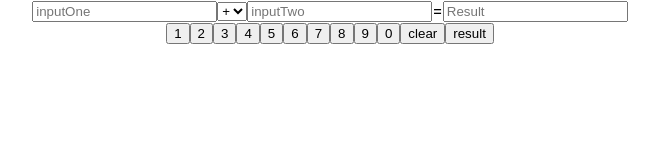
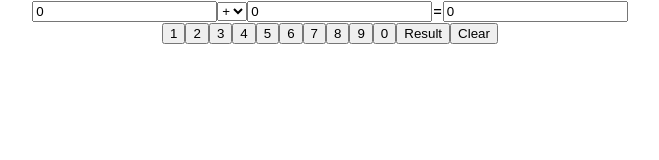
Before and after one commit to Arjunks2001/redux, a React (Create React App) app: page / in a window 1280 px wide. Shown: the top 160 px of the page, without its empty margins (310-969 px from the left). Built offline with nearby package versions, Linux system fonts and the light colour scheme.

Commit message:
redux-calculator

```diff
--- a/src/actions/Calculator_actions.js
+++ b/src/actions/Calculator_actions.js
@@ -1,8 +1,12 @@
+
+
 
 export const SET_INPUT1='SET_INPUT1';
 export const SET_INPUT2='SET_INPUT2';
 export const CALCULATERESULT='CALCULATERESULT'
 export const SETOPERATOR='SETOPERATOR'
+
+export const SETACTIVEINPUT='SETACTIVEINPUT'
 
 
 export const setinput1=(value)=>({
@@ -24,3 +28,9 @@ export const calculateresult=()=>({
     type:CALCULATERESULT,
 
 });
+
+export const setActiveInput=(input)=>({
+    type:SETACTIVEINPUT,
+    payload:input,
+
+});
--- a/src/components/Calculator.js
+++ b/src/components/Calculator.js
@@ -1,58 +1,78 @@
-import React from 'react'
-import { useDispatch ,useSelector} from 'react-redux'
-import { setOperator } from '../actions/Calculator_actions'
-
-
-
+import React from 'react';
+import { useDispatch, useSelector } from 'react-redux';
+import { setinput1, setinput2, setOperator, calculateresult, setActiveInput } from '../actions/Calculator_actions';
 
 const Calculator = () => {
+  const dispatch = useDispatch();
+  const input1 = useSelector((state) => state.input1);
+  const input2 = useSelector((state) => state.input2);
+  const operator = useSelector((state) => state.operator);
+  const result = useSelector((state) => state.result);
+  const operatorInput = useSelector((state) => state.operatorInput);
 
+  const handleClick = (number) => {
+    if (operatorInput === 'input1') {
+      dispatch(setinput1(input1 * 10 + number));
+    } else {
+      dispatch(setinput2(input2 * 10 + number));
+    }
+  };
 
-    const operator=useSelector((state)=>state)
-    const input1=useSelector((state)=>state)
-    console.log(input1)
-    const dispatch=useDispatch()
+  const handleInputChange = (e, setInputAction) => {
+    dispatch(setInputAction(Number(e.target.value)));
+  };
 
-const numbers=[1,2,3,4,5,6,7,8,9,0]
+  const handleOperatorChange = (e) => {
+    dispatch(setOperator(e.target.value));
+  };
 
+  const handleCalculateResult = () => {
+    dispatch(calculateresult());
+  };
 
-    const handleClick=(e)=>{
+  const handleClear = () => {
+    dispatch(setinput1(0));
+    dispatch(setinput2(0));
+    dispatch(setOperator(''));
+    dispatch(setActiveInput('input1'));
+    dispatch(calculateresult(0))
+  };
 
-        dispatch(input1)
-    }
+  const numbers = [1, 2, 3, 4, 5, 6, 7, 8, 9, 0];
 
-    const handelclear=(result)=>{
-        // dispatch(result)
-    }
-
-    const handelOperatorChange=(e)=>{
-        dispatch(setOperator(e.target.value))
-    }
   return (
-    <div className='contianer'  >
-    <input type='number' placeholder='inputOne'/>
-    <select value={operator} onChange={handelOperatorChange}>
-        <option>+</option>
-        <option>-</option>
-        <option >*</option>
-        <option>/</option>
-
+    <div className="container">
+      <input
+        type="number"
+        placeholder="inputOne"
+        value={input1}
+        onChange={(e) => handleInputChange(e, setinput1)}
+        onFocus={() => dispatch(setActiveInput('input1'))}
+      />
+      <select value={operator} onChange={handleOperatorChange}>
+        <option value="+">+</option>
+        <option value="-">-</option>
+        <option value="*">*</option>
+        <option value="/">/</option>
       </select>
-
-    <input type='number' placeholder='inputTwo'/>
+      <input
+        type="number"
+        placeholder="inputTwo"
+        value={input2}
+        onChange={(e) => handleInputChange(e, setinput2)}
+        onFocus={() => dispatch(setActiveInput('input2'))}
+      />
       =
-    <input type='number' placeholder='Result'/>
+      <input type="number" placeholder="Result" value={result} readOnly />
       <div>
-    {numbers.map((item,index)=>(
-        <button key={index}   value={input1}  onClick={()=>{handleClick()}}>{item}</button>
+        {numbers.map((item, index) => (
+          <button key={index} onClick={() => handleClick(item)}>{item}</button>
         ))}
-
-
-        <button  onClick={()=>{handelclear()}}>clear</button>
-        <button>result</button>
+        <button onClick={handleCalculateResult}>Result</button>
+        <button onClick={handleClear}>Clear</button>
       </div>
     </div>
-  )
-}
+  );
+};
 
-export default Calculator
+export default Calculator;
--- a/src/slices/Cal_slice.js
+++ b/src/slices/Cal_slice.js
@@ -1,11 +1,13 @@
-import { CALCULATERESULT, SET_INPUT1, SET_INPUT2, SETOPERATOR,} from "../actions/Calculator_actions";
+import { CALCULATERESULT, SET_INPUT1, SET_INPUT2, SETACTIVEINPUT, SETOPERATOR,} from "../actions/Calculator_actions";
 
 
 const initialState={
     input1:0,
     input2:0,
-    operator:'',
-    result:0
+    operator:'+',
+    result:0,
+    operatorInput:"input1"
+
 }
 
 const reducer=(state=initialState,action)=>{
@@ -25,8 +27,15 @@ const reducer=(state=initialState,action)=>{
             case SETOPERATOR:
             return{
                 ...state,
-                operator:action.payload
+                operator:action.payload,
+                operatorInput:"input1"
+
             };
+            case SETACTIVEINPUT:
+                return{
+                    ...state,
+                    operatorInput:action.payload
+                };
 
 
         case CALCULATERESULT:
```
Lines whose indentation alone changed are shown as unchanged.
